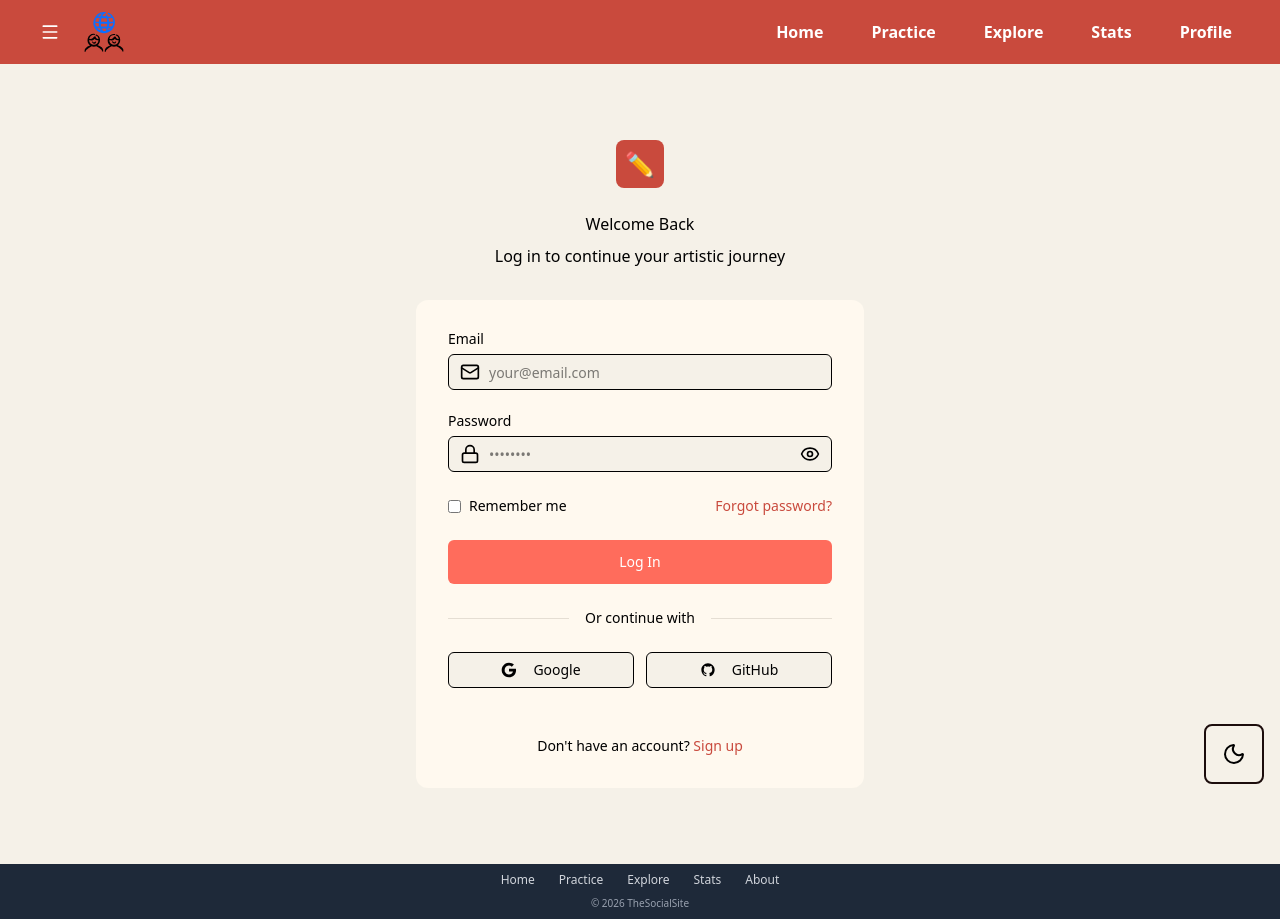
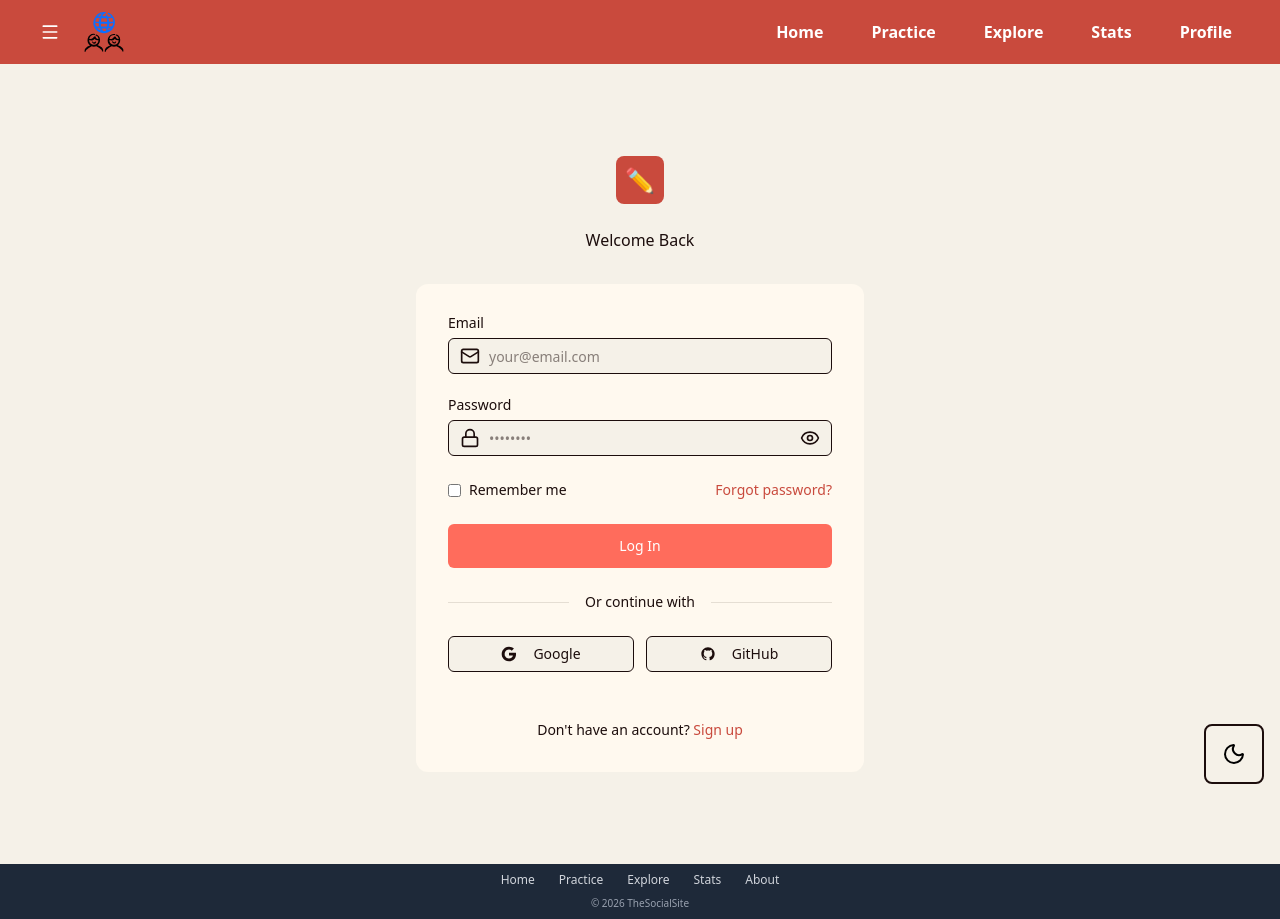
Before and after one commit to arz-main/TheSocialSite, a React (Vite) app in the folder frontend/: page /login in a window 1280 px wide. Built offline with nearby package versions, Linux system fonts and the light colour scheme.

Commit message:
fix: tema la pagina de login si signup functioneaza

```diff
--- a/frontend/src/pages/Login.tsx
+++ b/frontend/src/pages/Login.tsx
@@ -40,7 +40,7 @@ export default function Login() {
 		}
 	};
 	return (
-		<div className="flex items-center justify-center py-12 px-4 bg-background min-h-screen">
+		<div className="flex items-center justify-center py-12 px-4 bg-background text-text min-h-screen">
 			<motion.div
 				initial={{ opacity: 0, y: 20 }}
 				animate={{ opacity: 1, y: 0 }}
@@ -54,9 +54,6 @@ export default function Login() {
 						</div>
 					</Link>
 					<h1 className="mb-2">Welcome Back</h1>
-					<p className="text-muted-foreground">
-						Log in to continue your artistic journey
-					</p>
 				</div>
 
 				<Card className="p-8">
@@ -64,7 +61,7 @@ export default function Login() {
 						<div className="space-y-2">
 							<Label htmlFor="email">Email</Label>
 							<div className="relative">
-								<Mail className="absolute left-3 top-1/2 -translate-y-1/2 w-5 h-5 text-muted-foreground" />
+								<Mail className="absolute left-3 top-1/2 -translate-y-1/2 w-5 h-5" />
 								<Input
 									id="email"
 									type="email"
@@ -80,7 +77,7 @@ export default function Login() {
 						<div className="space-y-2">
 							<Label htmlFor="password">Password</Label>
 							<div className="relative">
-								<Lock className="absolute left-3 top-1/2 -translate-y-1/2 w-5 h-5 text-muted-foreground" />
+								<Lock className="absolute left-3 top-1/2 -translate-y-1/2 w-5 h-5" />
 								<Input
 									id="password"
 									type={showPassword ? "text" : "password"}
@@ -93,7 +90,7 @@ export default function Login() {
 								<button
 									type="button"
 									onClick={() => setShowPassword(!showPassword)}
-									className="absolute right-3 top-1/2 -translate-y-1/2 text-muted-foreground hover:text-foreground transition-colors"
+									className="absolute right-3 top-1/2 -translate-y-1/2 hover:text-foreground transition-colors"
 								>
 									{showPassword ? (
 										<EyeOff className="w-5 h-5" />
@@ -134,7 +131,7 @@ export default function Login() {
 								<div className="w-full border-t border-border"></div>
 							</div>
 							<div className="relative flex justify-center text-sm">
-								<span className="bg-card px-4 text-muted-foreground">
+								<span className="bg-card px-4">
 									Or continue with
 								</span>
 							</div>
--- a/frontend/src/pages/SignUp.tsx
+++ b/frontend/src/pages/SignUp.tsx
@@ -6,6 +6,7 @@ import { Button } from "../components/ui/BasicButton";
 import { Card } from "../components/ui/Card";
 import { Input } from "../utils/input";
 import { Label } from "../utils/label";
+import Paths from "../routes/paths";
 
 export default function SignupPage() {
 	const [showPassword, setShowPassword] = useState(false);
@@ -31,7 +32,7 @@ export default function SignupPage() {
 	};
 
 	return (
-    <div className="flex items-center justify-center py-12 px-4 bg-background min-h-screen">
+		<div className="flex items-center justify-center py-12 px-4 bg-background text-text min-h-screen">
 			<motion.div
 				initial={{ opacity: 0, y: 20 }}
 				animate={{ opacity: 1, y: 0 }}
@@ -39,15 +40,12 @@ export default function SignupPage() {
 				className="w-full max-w-md"
 			>
 				<div className="text-center mb-8">
-          <Link to="/" className="inline-flex items-center gap-2 mb-6">
+					<Link to={Paths.home} className="inline-flex items-center gap-2 mb-6">
 						<div className="w-12 h-12 bg-primary rounded-lg flex items-center justify-center">
 							<span className="text-2xl">✏️</span>
 						</div>
 					</Link>
 					<h1 className="mb-2">Create Your Account</h1>
-          <p className="text-muted-foreground">
-            Join our community of artists today
-          </p>
 				</div>
 
 				<Card className="p-8">
@@ -55,7 +53,7 @@ export default function SignupPage() {
 						<div className="space-y-2">
 							<Label htmlFor="username">Username</Label>
 							<div className="relative">
-                <UserIcon className="absolute left-3 top-1/2 -translate-y-1/2 w-5 h-5 text-muted-foreground" />
+								<UserIcon className="absolute left-3 top-1/2 -translate-y-1/2 w-5 h-5 " />
 								<Input
 									id="username"
 									name="username"
@@ -72,7 +70,7 @@ export default function SignupPage() {
 						<div className="space-y-2">
 							<Label htmlFor="email">Email</Label>
 							<div className="relative">
-                <Mail className="absolute left-3 top-1/2 -translate-y-1/2 w-5 h-5 text-muted-foreground" />
+								<Mail className="absolute left-3 top-1/2 -translate-y-1/2 w-5 h-5" />
 								<Input
 									id="email"
 									name="email"
@@ -89,7 +87,7 @@ export default function SignupPage() {
 						<div className="space-y-2">
 							<Label htmlFor="password">Password</Label>
 							<div className="relative">
-                <Lock className="absolute left-3 top-1/2 -translate-y-1/2 w-5 h-5 text-muted-foreground" />
+								<Lock className="absolute left-3 top-1/2 -translate-y-1/2 w-5 h-5 " />
 								<Input
 									id="password"
 									name="password"
@@ -103,7 +101,7 @@ export default function SignupPage() {
 								<button
 									type="button"
 									onClick={() => setShowPassword(!showPassword)}
-                  className="absolute right-3 top-1/2 -translate-y-1/2 text-muted-foreground hover:text-foreground transition-colors"
+									className="absolute right-3 top-1/2 -translate-y-1/2  hover:text-foreground transition-colors"
 								>
 									{showPassword ? (
 										<EyeOff className="w-5 h-5" />
@@ -117,7 +115,7 @@ export default function SignupPage() {
 						<div className="space-y-2">
 							<Label htmlFor="confirmPassword">Confirm Password</Label>
 							<div className="relative">
-                <Lock className="absolute left-3 top-1/2 -translate-y-1/2 w-5 h-5 text-muted-foreground" />
+								<Lock className="absolute left-3 top-1/2 -translate-y-1/2 w-5 h-5 " />
 								<Input
 									id="confirmPassword"
 									name="confirmPassword"
@@ -131,7 +129,7 @@ export default function SignupPage() {
 								<button
 									type="button"
 									onClick={() => setShowConfirmPassword(!showConfirmPassword)}
-                  className="absolute right-3 top-1/2 -translate-y-1/2 text-muted-foreground hover:text-foreground transition-colors"
+									className="absolute right-3 top-1/2 -translate-y-1/2  hover:text-foreground transition-colors"
 								>
 									{showConfirmPassword ? (
 										<EyeOff className="w-5 h-5" />
@@ -149,13 +147,13 @@ export default function SignupPage() {
 								className="mt-1 rounded border-border text-primary focus:ring-primary"
 								required
 							/>
-              <label htmlFor="terms" className="text-sm text-muted-foreground">
+							<label htmlFor="terms" className="text-sm ">
 								I agree to the{" "}
-                <Link to="/terms" className="text-primary hover:underline">
+								<Link to={Paths.terms} className="text-primary hover:underline">
 									Terms of Service
 								</Link>{" "}
 								and{" "}
-                <Link to="/privacy" className="text-primary hover:underline">
+								<Link to={Paths.privacy} className="text-primary hover:underline">
 									Privacy Policy
 								</Link>
 							</label>
@@ -175,7 +173,7 @@ export default function SignupPage() {
 								<div className="w-full border-t border-border"></div>
 							</div>
 							<div className="relative flex justify-center text-sm">
-                <span className="bg-card px-4 text-muted-foreground">
+								<span className="bg-card px-4 ">
 									Or continue with
 								</span>
 							</div>
@@ -223,8 +221,8 @@ export default function SignupPage() {
 					</form>
 
 					<div className="mt-6 text-center text-sm">
-            <span className="text-muted-foreground">Already have an account? </span>
-            <Link to="/login" className="text-primary hover:underline">
+						<span className="">Already have an account? </span>
+						<Link to={Paths.login} className="text-primary hover:underline">
 							Log in
 						</Link>
 					</div>
--- a/frontend/src/routes/paths.tsx
+++ b/frontend/src/routes/paths.tsx
@@ -5,6 +5,8 @@ const Paths = {
 	login: "/login",
 	signup: "/signup",
 	forgot_password: "/forgot_password",
+	terms: "/terms",
+	privacy: "/privacy",
 
 	error: {
 		unauthorized: "/unauthorized",
```
Lines whose indentation alone changed are shown as unchanged.
